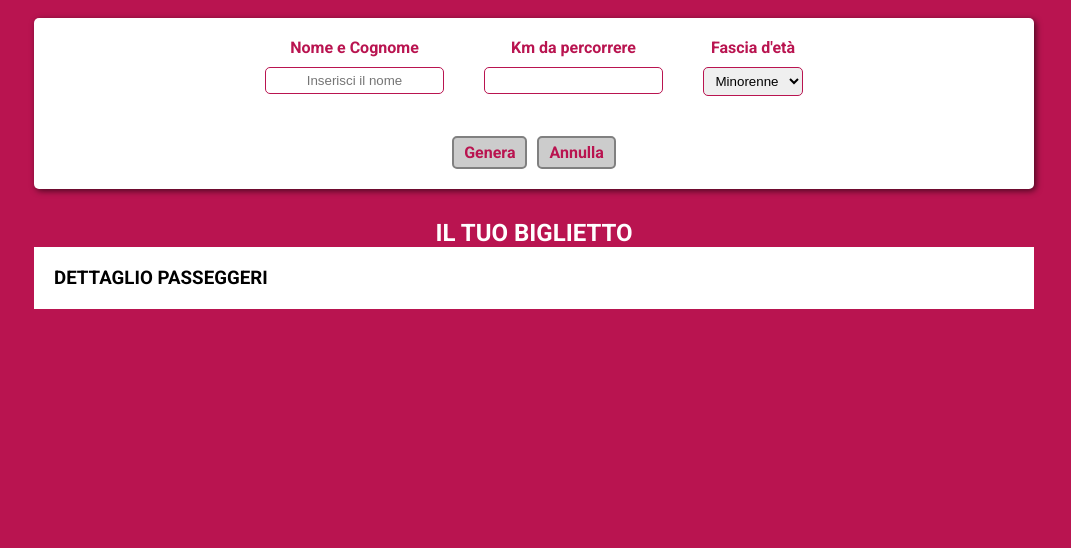
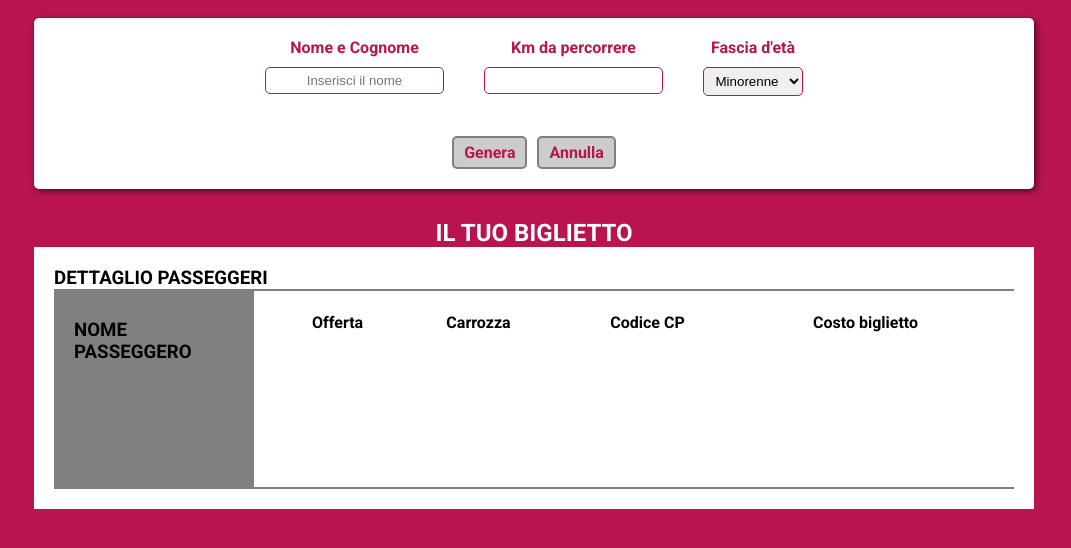
Before and after one commit to alessandro-fini/js-biglietto-treno-form, a plain HTML site: page index.html in a window 1280 px wide. Shown: the part 100-648 px from the top of the page, without its empty margins (106-1177 px from the left). Drawn offline with Linux system fonts and the light colour scheme.

Commit message:
passenger name

```diff
--- a/css/style.css
+++ b/css/style.css
@@ -102,4 +102,32 @@ h2{
 .ticket h3{
   text-transform: uppercase;
 }
+
+.ticket .personal_ticket{
+  display: flex;
+}
+
+.personal_ticket .passenger{
+  width: 200px;
+  height: 200px;
+  padding: 30px 20px;
+  background-color: #808080;
+}
+
+.personal_ticket .passenger h4{
+  font-size: 25px;
+}
+/* dettaglio biglietto */
+.personal_ticket .ticket_detail{
+  width: calc(100% - 200px);
+  height: 200px;
+  border-top: 2px solid #808080;
+  border-bottom: 2px solid #808080;
+  padding: 20px;
+}
+
+.ticket_detail table{
+  width: 100%;
+}
+/* /dettaglio biglietto */
 /* /biglietto */
--- a/index.html
+++ b/index.html
@@ -56,6 +56,30 @@
     <h2>il tuo biglietto</h2>
     <div class="ticket">
       <h3>dettaglio passeggeri</h3>
+      <div class="personal_ticket">
+        <div class="passenger">
+          <h3>nome passeggero</h3>
+          <h4 id="passenger"></h4>
+        </div>
+        <!-- dettaglio biglietto -->
+        <div class="ticket_detail">
+          <table>
+            <tr>
+              <th>Offerta</th>
+              <th>Carrozza</th>
+              <th>Codice CP</th>
+              <th>Costo biglietto</th>
+            </tr>
+            <tr>
+              <td></td>
+              <td></td>
+              <td></td>
+              <td></td>
+            </tr>
+          </table>
+        </div>
+        <!-- /dettaglio biglietto -->
+      </div>
     </div>
     <!-- /biglietto -->
   </div>
--- a/js/script.js
+++ b/js/script.js
@@ -2,4 +2,4 @@ var inputName = document.getElementById('name').value;
 var inputDistance = document.getElementById('distance').value;
 var inputAge = document.getElementById('age').value;
 
-console.log(inputName, inputDistance, inputAge);
+document.getElementById('passenger').innerHTML = inputName;
```
